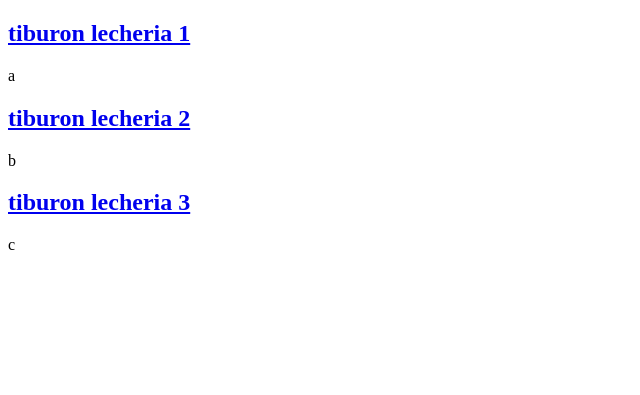
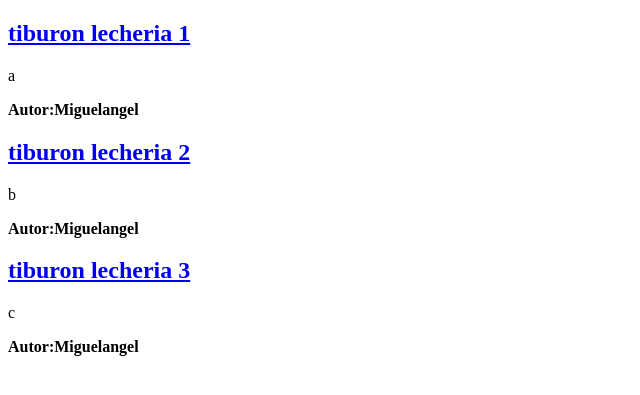
Before and after one commit to MiguelangelAvila1305/Blog-Django1, a Django app: page / in a window 1280 px wide. Shown: the part 99-494 px from the top of the page, without its empty margins (0-640 px from the left). Run offline with Django 4.2, Linux system fonts and the light colour scheme; data comes from the database, SQL or seed files in the repository; some web fonts are replaced.

Commit message:
CRUD added1

```diff
--- a/templates/home.html
+++ b/templates/home.html
@@ -5,6 +5,6 @@
 
         <h2><a href="{% url 'post_detail' post.pk %}"> {{ post.title }}</a></h2>
         <p>{{ post.body }}</p>
-
+        <p><b>Autor:{{ post.author }}</b></p>
     {% endfor %}
 {% endblock content %}
```
